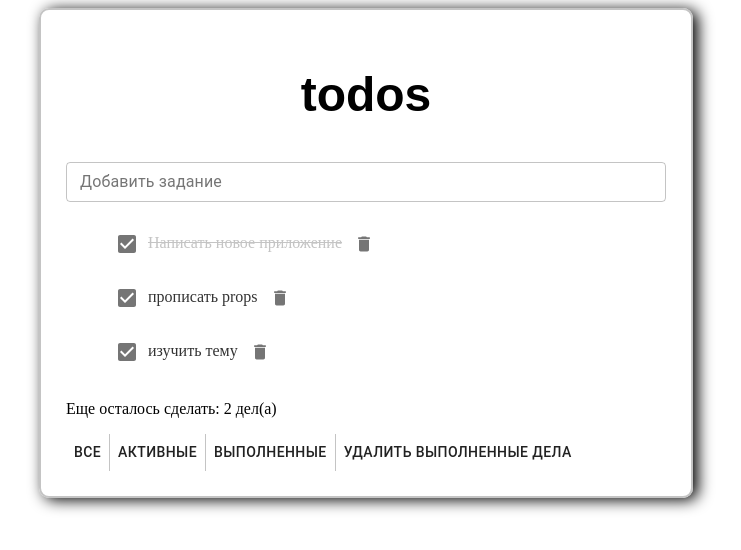
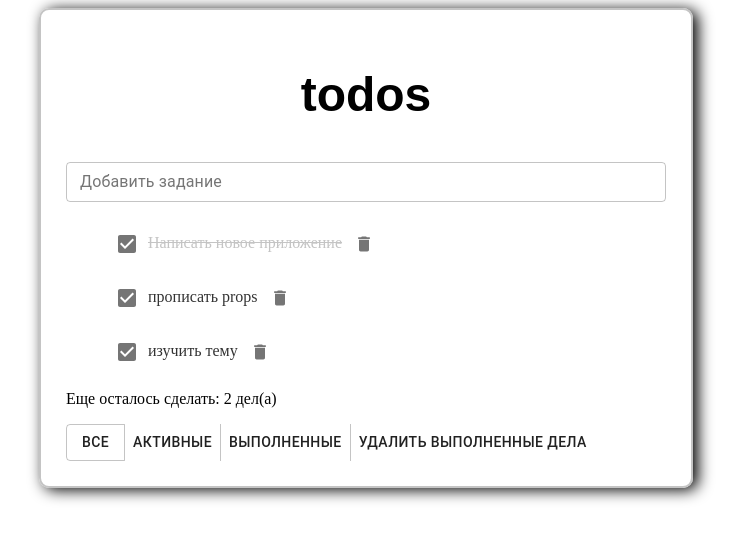
Before and after one commit to WebHeroSchool/Flack_todo, a React (Create React App) app: page /todo in a window 1280 px wide. Shown: the top 550 px of the page, without its empty margins (274-1015 px from the left). Built offline with nearby package versions, Linux system fonts and the light colour scheme.

Commit message:
stylizing added

```diff
--- a/src/components/Footer/Footer.js
+++ b/src/components/Footer/Footer.js
@@ -7,7 +7,7 @@ const Footer = ({count}) => (
 <div>
   <p className={styles.text}>Еще осталось сделать: {count} дел(а)</p>
 <ButtonGroup className={styles.buttons} variant="text" color="default" aria-label="text primary button group">
-  <Button>Все</Button>
+  <Button variant="outlined">Все</Button>
   <Button>Активные</Button>
   <Button>Выполненные</Button>
   <Button>Удалить выполненные дела</Button>
--- a/src/components/Item/Item.module.css
+++ b/src/components/Item/Item.module.css
@@ -7,9 +7,9 @@
   text-decoration: line-through;
 }
 
-.checkboxes {
+/* .checkboxes {
   grid-template-columns: 1fr 1fr 1fr;
-}
+} */
 
 .icon {
   display: inline-flex;
--- a/src/components/ItemList/ItemList.module.css
+++ b/src/components/ItemList/ItemList.module.css
@@ -3,7 +3,7 @@ li {
   margin-bottom: 10px;
 }
 
-.list {
+/* .list {
   display: grid;
   grid-template-rows: 1fr 1fr 1fr;
-}
+} */
```
Also changed, not shown: src/components/Footer/Footer.module.css (line endings or trailing spaces), 1 other file (tests, documents, lock files or other folders).
